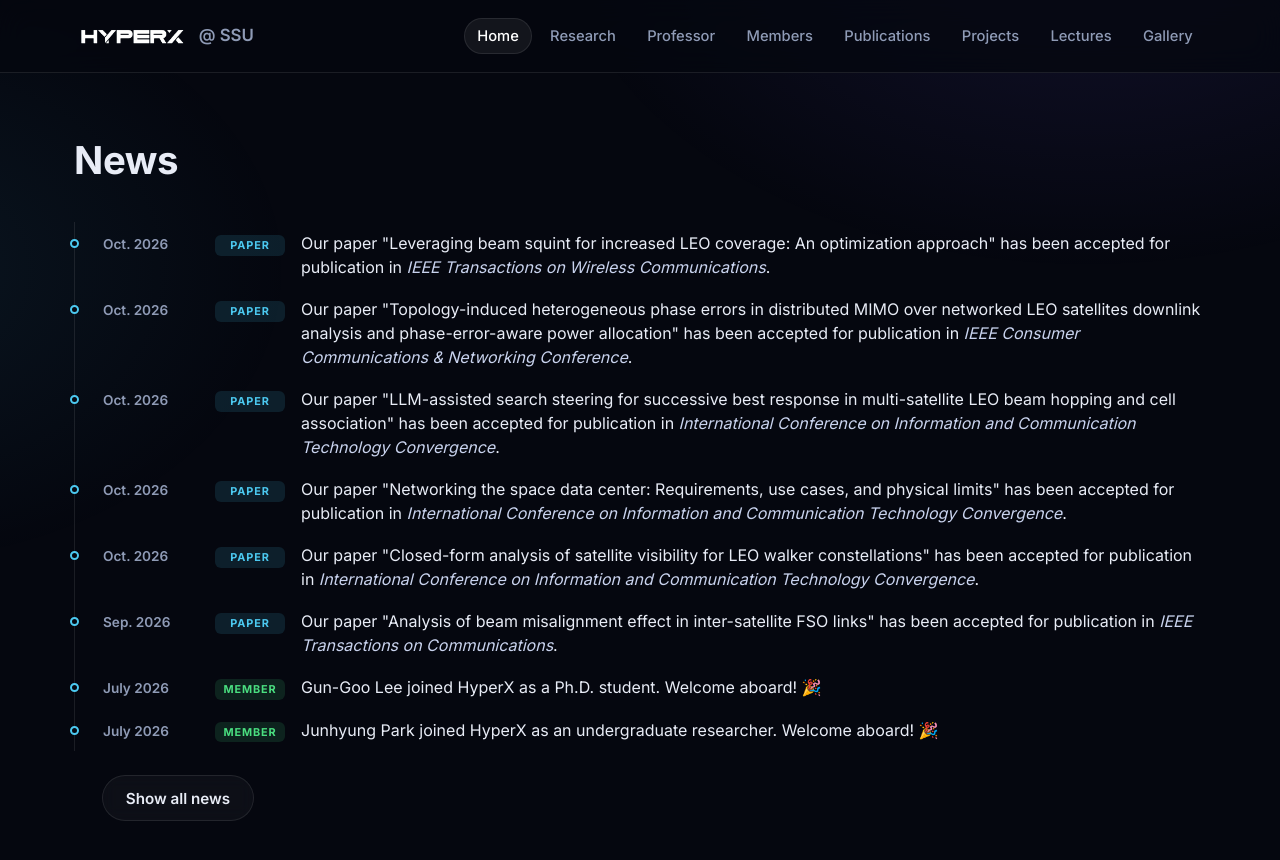
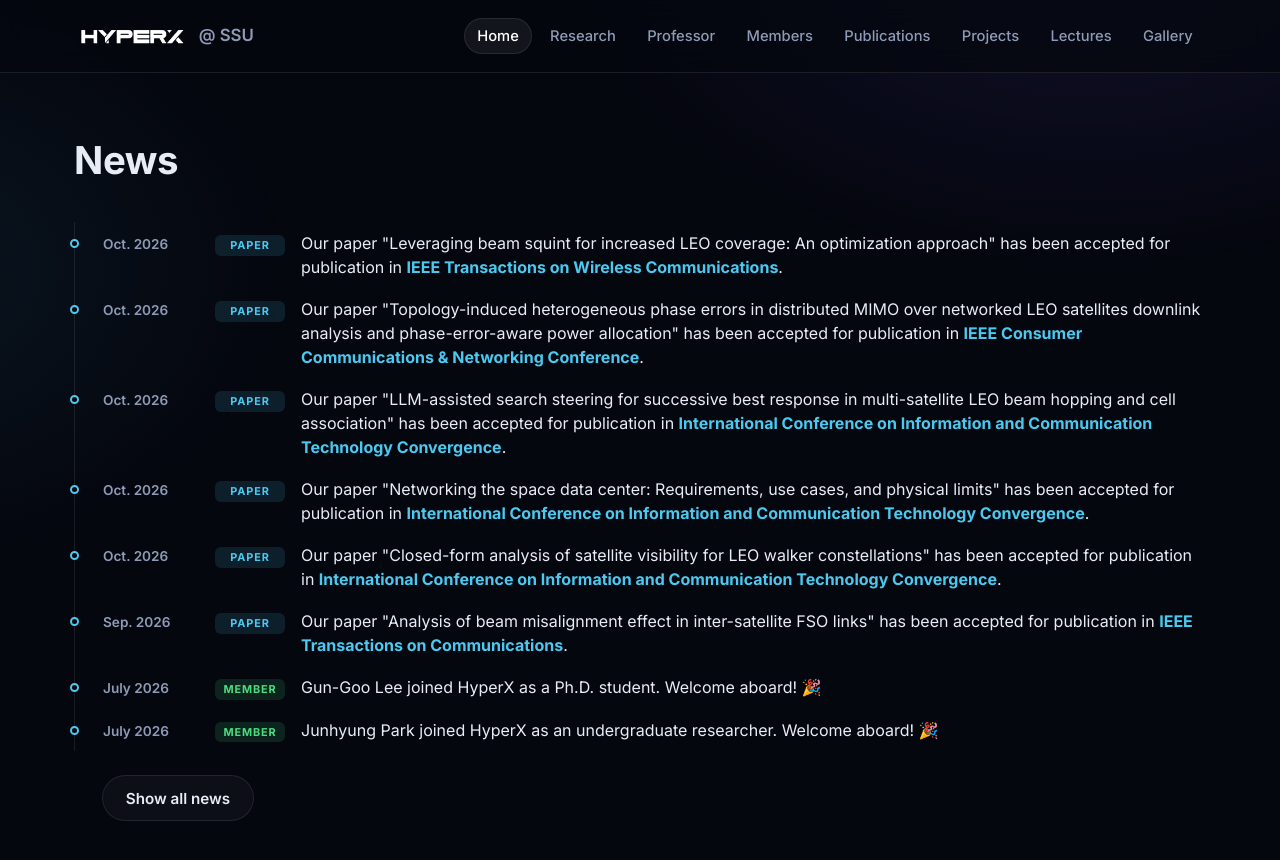
Before and after one commit to hyperx-web/hyperx, a Jekyll site: the page built from index.html, in a window 1280 px wide and 900 px high, scrolled down 2311 px. Shown: the top 860 px of the window. Built offline with Jekyll 4.4.1, drawn with Linux system fonts in a browser that asks for light colours; some web fonts are replaced.

Commit message:
Home news: journal names in bold accent blue
Co-Authored-By: Claude Opus 5.5 <noreply@anthropic.com>

```diff
--- a/assets/css/style.css
+++ b/assets/css/style.css
@@ -187,7 +187,7 @@ p { margin: 0 0 .8em; }
 .news-item::before { content: ""; position: absolute; left: -5px; top: 17px; width: 9px; height: 9px; border-radius: 50%; background: var(--bg); border: 2px solid var(--accent); }
 .news-item time { color: var(--muted); font-size: .85rem; font-weight: 600; white-space: nowrap; }
 .news-item p { margin: 0; }
-.news-item p em { color: #c9d3ee; }
+.news-item p em { color: var(--accent); font-weight: 700; font-style: normal; }
 .news-type { font-size: .68rem; font-weight: 700; text-transform: uppercase; letter-spacing: .08em; text-align: center; padding: .2em .5em; border-radius: 6px; }
 .type-paper { background: rgba(76,201,240,.12); color: var(--accent); }
 .type-award { background: rgba(255,196,0,.13); color: #ffc93c; }
```
